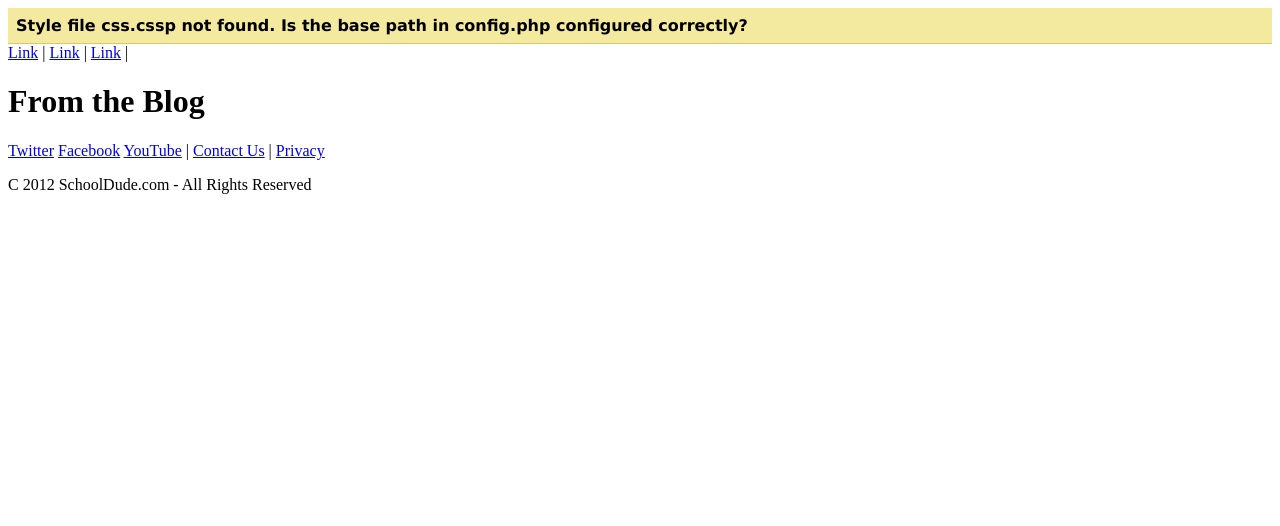
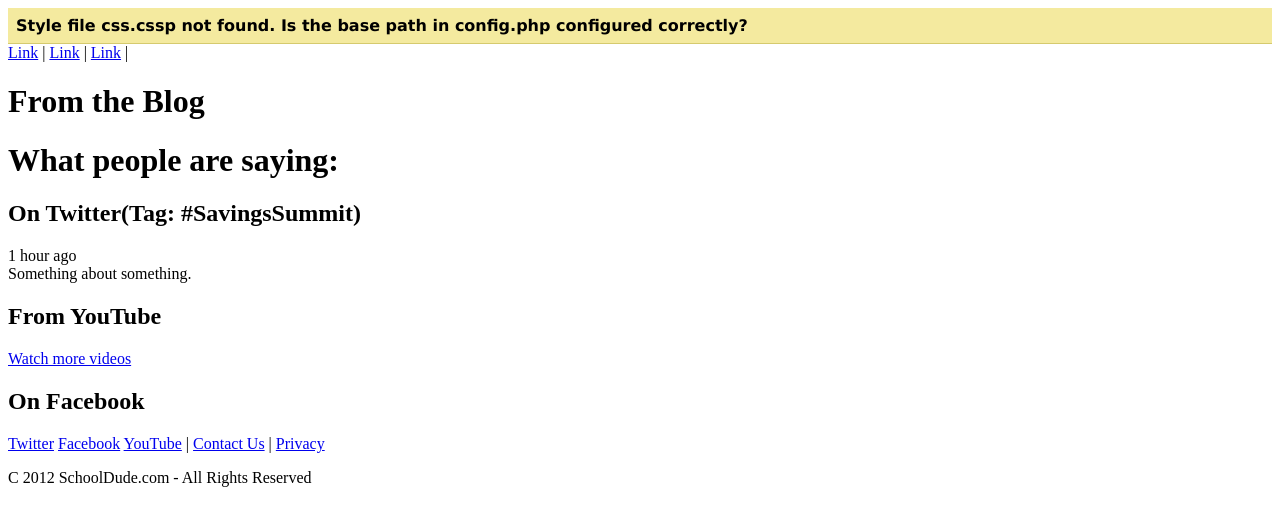
Before and after one commit to resnostyle/SD-Project, a PHP site: page / in a window 1280 px wide. Shown: the top 526 px of the page. Run offline with PHP 8.4, Linux system fonts and the light colour scheme.

Commit message:
made more html adjustments

```diff
--- a/index.php
+++ b/index.php
@@ -20,13 +20,29 @@
 
 
             </div>
+
+            <div id="sidepanel">
+                <h1>What people are saying:</h1>
+
+                <h2>On Twitter<span>(Tag: #SavingsSummit)</span></h2>
+                <div id="tweet">
+                    <div class="time">1 hour ago</div>
+                    Something about something.
+                </div>
+
+                <h2>From YouTube</h2>
+               <!-- <iframe width="560" height="315" src="https://www.youtube.com/embed/GemGY0r6gTU?rel=0" frameborder="0" allowfullscreen></iframe> -->
+                <a href="http://www.youtube.com/user/SchoolDudeDotCom">Watch more videos</a>
+
+                <h2>On Facebook</h2>
+            </div>
         </div>
 
         <div id="footer">
-            <div id="content">
-                <p><a href="#">Twitter</a> <a href="#">Facebook</a> <a href="#">YouTube</a>  | <a href="#">Contact Us</a> | <a href="#">Privacy</a></p>
+
+                <p><a href="https://twitter.com/#!/schooldude">Twitter</a> <a href="https://www.facebook.com/SchoolDude">Facebook</a> <a href="http://www.youtube.com/user/SchoolDudeDotCom">YouTube</a>  | <a href="#">Contact Us</a> | <a href="#">Privacy</a></p>
                 <p>C 2012 SchoolDude.com - All Rights Reserved</p>
-            </div>
+
         </div>
     </body>
 </html>
```
Also changed, not shown: 1 other file.
